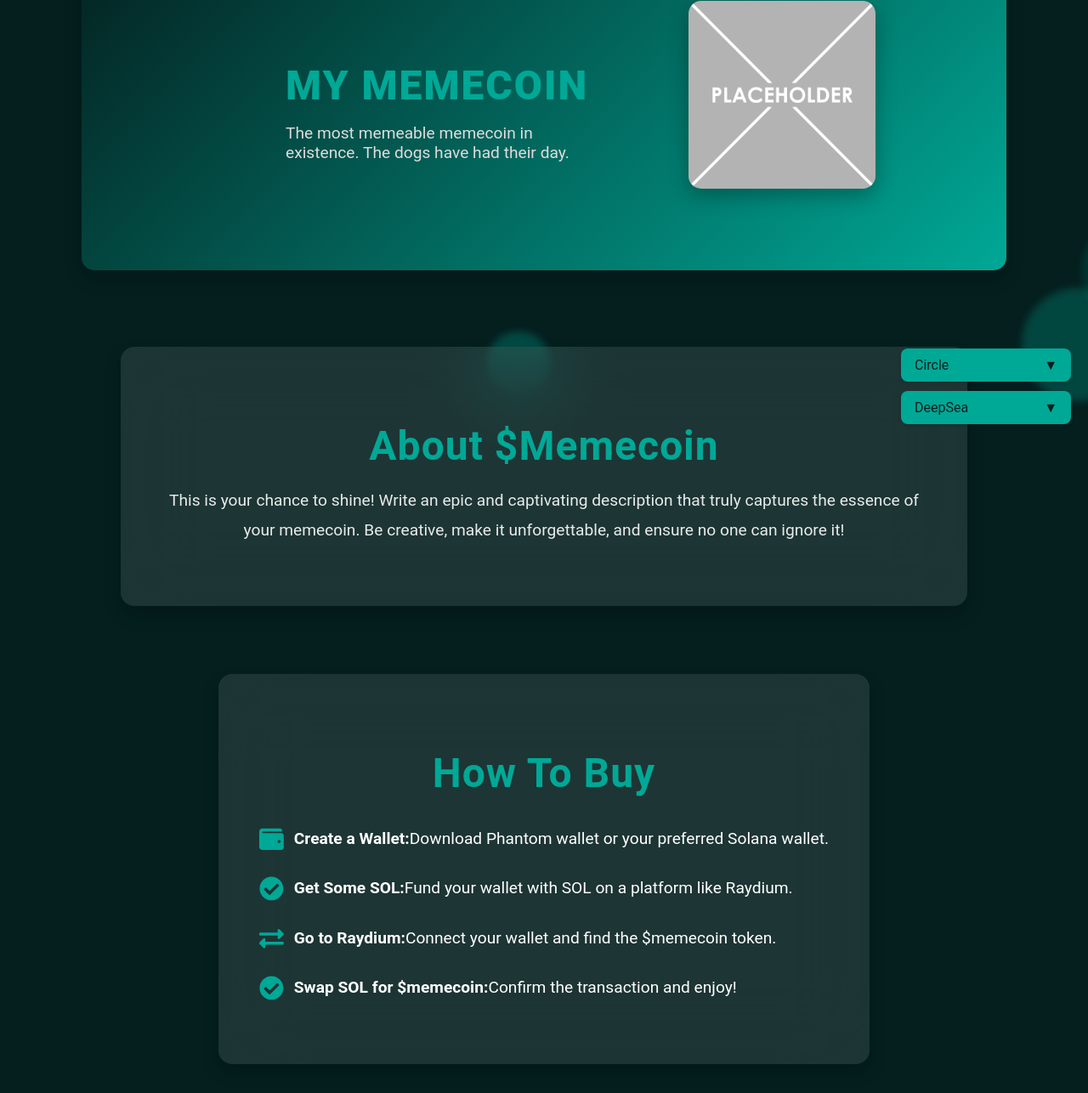
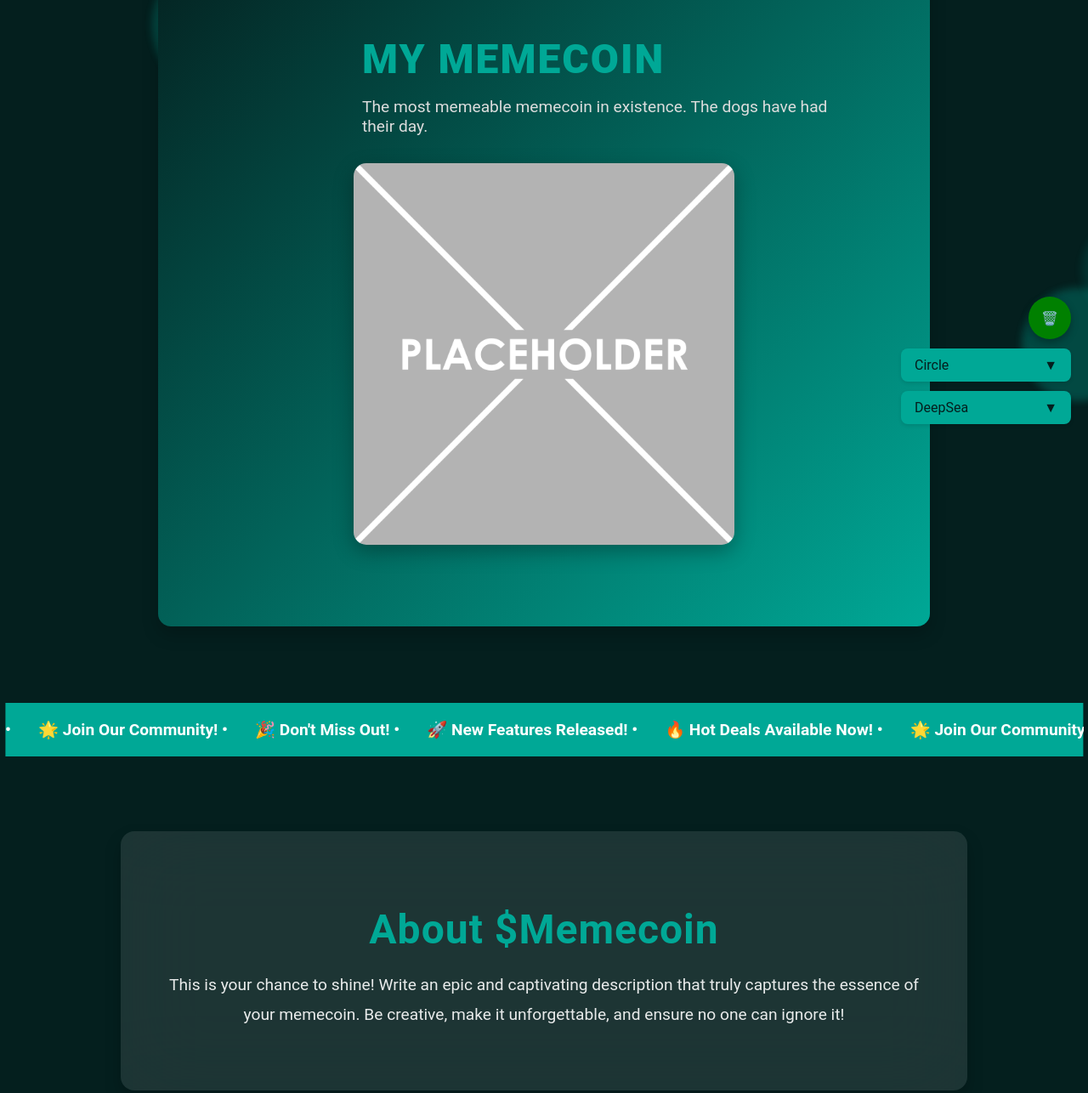
Before and after one commit to rataprens/memecoin-site, a Gatsby site: page / in a window 1280 px wide. Shown: the part 281-1567 px from the top of the page at 85% size. Built offline with nearby package versions, Linux system fonts and the light colour scheme; Gatsby itself is replaced by a stand-in of ours.

Commit message:
new features

```diff
--- a/package.json
+++ b/package.json
@@ -1,6 +1,6 @@
 {
   "name": "memecoin-site",
-  "version": "1.0.0",
+  "version": "1.0.1",
   "private": true,
   "description": "memecoin-site",
   "author": "Rataprens",
--- /dev/null
+++ b/src/components/Alert/Alert.tsx
@@ -0,0 +1,85 @@
+import React, { useState } from "react";
+import styled from "styled-components";
+import { motion } from "framer-motion";
+
+// Estilos dinámicos según el tipo de alerta
+const alertColors = {
+  success: { bg: "#4CAF50", text: "#fff", border: "#388E3C" },
+  error: { bg: "#F44336", text: "#fff", border: "#D32F2F" },
+  warning: { bg: "#FF9800", text: "#fff", border: "#F57C00" },
+  info: { bg: "#2196F3", text: "#fff", border: "#1976D2" },
+};
+
+// Contenedor principal de la alerta
+const AlertContainer = styled(motion.div)<{ type: keyof typeof alertColors }>`
+  position: fixed;
+  top: 20px;
+  right: 20px;
+  background-color: ${(props) => alertColors[props.type].bg};
+  color: ${(props) => alertColors[props.type].text};
+  border-left: 5px solid ${(props) => alertColors[props.type].border};
+  padding: 1rem 1.5rem;
+  border-radius: 10px;
+  box-shadow: 0px 4px 10px rgba(0, 0, 0, 0.2);
+  display: flex;
+  align-items: center;
+  gap: 10px;
+  min-width: 250px;
+  max-width: 400px;
+  z-index: 1000;
+`;
+
+const CloseButton = styled.button`
+  background: none;
+  border: none;
+  color: white;
+  font-size: 18px;
+  cursor: pointer;
+  margin-left: auto;
+  transition: transform 0.2s ease;
+
+  &:hover {
+    transform: scale(1.2);
+  }
+`;
+
+// Iconos para los tipos de alerta
+const AlertIcon = ({ type }: { type: keyof typeof alertColors }) => {
+  const icons = {
+    success: "✅",
+    error: "❌",
+    warning: "⚠️",
+    info: "ℹ️",
+  };
+  return <span>{icons[type]}</span>;
+};
+
+// Componente de Alerta Reutilizable
+const Alert: React.FC<{ title: string; message: string; type: keyof typeof alertColors }> = ({
+  title,
+  message,
+  type,
+}) => {
+  const [visible, setVisible] = useState(true);
+
+  if (!visible) return null;
+
+  return (
+    <AlertContainer
+      type={type}
+      initial={{ opacity: 0, y: -20 }}
+      animate={{ opacity: 1, y: 0 }}
+      exit={{ opacity: 0, y: -20 }}
+      transition={{ duration: 0.3 }}
+    >
+      <AlertIcon type={type} />
+      <div>
+        <strong>{title}</strong>
+        <p style={{ margin: "5px 0", fontSize: "14px" }}>{message}</p>
+      </div>
+      <CloseButton onClick={() => setVisible(false)}>✖️</CloseButton>
+    </AlertContainer>
+  );
+};
+
+export default Alert;
--- /dev/null
+++ b/src/components/ClearStorageButton/ClearStorageButton.tsx
@@ -0,0 +1,104 @@
+import React, { useEffect, useState } from "react";
+import styled from "styled-components";
+import Alert from "../Alert/Alert"; // Importamos el componente de alertas
+
+const FloatingButtonContainer = styled.div`
+  position: fixed;
+  bottom: 120px;
+  right: 20px;
+  display: flex;
+  flex-direction: column;
+  align-items: center;
+`;
+
+const FloatingButton = styled.button<{ isEmpty: boolean }>`
+  background-color: ${(props) => (props.isEmpty ? "green" : "red")};
+  color: white;
+  border: none;
+  border-radius: 50px;
+  width: 50px;
+  height: 50px;
+  font-size: 16px;
+  cursor: pointer;
+  box-shadow: 0px 4px 10px rgba(0, 0, 0, 0.3);
+  transition: transform 0.2s ease, background-color 0.3s ease;
+
+  &:hover {
+    background-color: ${(props) => (props.isEmpty ? "darkgreen" : "darkred")};
+    transform: scale(1.1);
+  }
+`;
+
+const Tooltip = styled.div`
+  background: rgba(0, 0, 0, 0.8);
+  color: white;
+  padding: 8px;
+  border-radius: 5px;
+  font-size: 12px;
+  position: absolute;
+  bottom: 60px;
+  white-space: pre-wrap;
+  max-width: 200px;
+  text-align: center;
+  opacity: 0;
+  visibility: hidden;
+  transition: opacity 0.3s ease, visibility 0.3s ease;
+
+  ${FloatingButtonContainer}:hover & {
+    opacity: 1;
+    visibility: visible;
+  }
+`;
+
+const ClearStorageButton: React.FC = () => {
+  const [isEmpty, setIsEmpty] = useState(true);
+  const [alert, setAlert] = useState<{ title: string; message: string; type: "success" | "info" } | null>(null);
+  const [storageData, setStorageData] = useState<string>("");
+
+  useEffect(() => {
+    checkStorage();
+  }, []);
+
+  const checkStorage = () => {
+    if (localStorage.length === 0) {
+      setIsEmpty(true);
+      setStorageData("No hay datos que limpiar.");
+    } else {
+      setIsEmpty(false);
+      const keys = Object.keys(localStorage);
+      const data = keys.map((key) => `${key}: ${localStorage.getItem(key)}`).join("\n");
+      setStorageData(data);
+    }
+  };
+
+  const clearLocalStorage = () => {
+    if (localStorage.length === 0) {
+      setAlert({ title: "No Data", message: "There is no data to clean!", type: "info" });
+      return;
+    }
+
+    localStorage.clear();
+    setIsEmpty(true);
+    setStorageData("No hay datos que limpiar.");
+    setAlert({ title: "Storage Cleared", message: "LocalStorage has been cleaned successfully!", type: "success" });
+
+    setTimeout(() => {
+      setAlert(null);
+      window.location.reload();
+    }, 1500);
+  };
+
+  return (
+    <>
+      {alert && <Alert title={alert.title} message={alert.message} type={alert.type} />}
+      <FloatingButtonContainer>
+        <Tooltip>{storageData}</Tooltip>
+        <FloatingButton isEmpty={isEmpty} onClick={clearLocalStorage}>
+          🗑️
+        </FloatingButton>
+      </FloatingButtonContainer>
+    </>
+  );
+};
+
+export default ClearStorageButton;
--- a/src/components/Header/Header.tsx
+++ b/src/components/Header/Header.tsx
@@ -105,6 +105,8 @@ const Header: React.FC = () => {
   const config = useConfig();
   const theme = config.theme;
   const siteTitle = config.siteConfig.siteTitle
+  const contractAddress = config.siteConfig.contractAddress;
+  const buyNowUrl = `https://jup.ag/swap/SOL-${contractAddress}`;
 
   useEffect(() => {
     const handleScroll = () => {
@@ -157,7 +159,7 @@ const Header: React.FC = () => {
             <NavItem onClick={() => handleNavItemClick("roadmap")}>ROADMAP</NavItem>
           </NavLinks>
           <BuyButtonContainer>
-            <BuyButtonNav theme={theme}>Buy Now</BuyButtonNav>
+            <BuyButtonNav onClick={() => window.open(buyNowUrl, "_blank")} theme={theme}>Buy Now</BuyButtonNav>
           </BuyButtonContainer>
         </NavItemsContainer>
       </NavContainer>
--- a/src/components/HomeSection/HomeSection.tsx
+++ b/src/components/HomeSection/HomeSection.tsx
@@ -15,7 +15,7 @@ const Section = styled(motion.section)<{ theme: any }>`
     `linear-gradient(135deg, ${props.theme.background}, ${props.theme.primary})`};
   border-radius: 15px;
   box-shadow: 0 10px 20px rgba(0, 0, 0, 0.2);
-  margin: 90px 0;
+  margin: 90px;
   color: ${(props) => props.theme.text};
   flex-wrap: wrap;
 `;
--- /dev/null
+++ b/src/components/MarqueeText/MarqueeText.tsx
@@ -0,0 +1,60 @@
+import React from "react";
+import styled, { keyframes } from "styled-components";
+import { useConfig } from "../../hooks/useConfig";
+
+// Animación del carrusel continuo
+const marqueeAnimation = keyframes`
+  from { transform: translateX(0); }
+  to { transform: translateX(-33.33%); } /* Mueve solo el 33.33% del ancho total */
+`;
+
+const MarqueeContainer = styled.div<{ bgColor: string }>`
+  overflow: hidden;
+  width: 99.07vw;
+  background: ${(props) => props.bgColor};
+  padding: 20px 0;
+  position: relative;
+  display: flex;
+  align-items: center;
+`;
+
+const MarqueeWrapper = styled.div<{ speed: number }>`
+  display: flex;
+  width: max-content;
+  animation: ${marqueeAnimation} ${({ speed }) => speed}s linear infinite;
+  white-space: nowrap; /* Evita que el texto se divida en varias líneas */
+`;
+
+const MarqueeTextItem = styled.span<{ textColor: string }>`
+  font-size: 1.2rem;
+  font-weight: bold;
+  color: ${(props) => props.textColor};
+  margin-right: 2rem; /* Espaciado entre los textos */
+`;
+
+interface MarqueeProps {
+  textList: string[];
+  speed?: number;
+}
+
+const MarqueeText: React.FC<MarqueeProps> = ({ textList, speed = 20 }) => {
+  const config = useConfig();
+  const theme = config.theme;
+
+  // Triplicamos la lista de textos para asegurar un efecto continuo
+  const triplicatedTextList = [...textList, ...textList, ...textList];
+
+  return (
+    <MarqueeContainer bgColor={theme.primary}>
+      <MarqueeWrapper speed={speed}>
+        {triplicatedTextList.map((text, index) => (
+          <MarqueeTextItem key={index} textColor={theme.text}>
+            {text} •
+          </MarqueeTextItem>
+        ))}
+      </MarqueeWrapper>
+    </MarqueeContainer>
+  );
+};
+
+export default MarqueeText;
--- a/src/components/ShapeSelectorFloating/ShapeSelectorFloating.tsx
+++ b/src/components/ShapeSelectorFloating/ShapeSelectorFloating.tsx
@@ -119,6 +119,9 @@ const ShapeSelectorFloating: React.FC<ShapeSelectorProps> = ({ onShapeChange })
     setSelectedShape(shape);
     onShapeChange(shape);  // Emitir el valor de la forma seleccionada
     setIsOpen(false);
+    setTimeout(() => {
+      window.location.reload();
+    }, 100);
   };
 
   useEffect(() => {
--- a/src/pages/index.tsx
+++ b/src/pages/index.tsx
@@ -11,12 +11,22 @@ import Footer from "../components/Footer/Footer";
 import ThemeSelectorFloating from "../components/ThemeSelectorFloating/ThemeSelectorFloating";
 import AnimatedBackground from "../components/AnimateBackground/AnimateBackground";
 import ShapeSelectorFloating from "../components/ShapeSelectorFloating/ShapeSelectorFloating";
+import ClearStorageButton from "../components/ClearStorageButton/ClearStorageButton";
+import MarqueeText from "../components/MarqueeText/MarqueeText";
 
 // Definir la interfaz del tema para tener una mejor seguridad de tipos
 interface Theme {
   background: string;
   text: string;
 }
+
+const StyledMarqueeContainer = styled.div`
+  position: relative;
+  width: 99vw; /* Ocupar todo el ancho de la pantalla */
+  left: 50%;
+  transform: translateX(-50%);
+  padding-bottom:5.5rem;
+`;
 
 // Establecer valores predeterminados en caso de que no se pase un tema
 const defaultTheme: Theme = {
@@ -71,6 +81,17 @@ const IndexPage: React.FC = () => {
       <Header />
       <Main>
         <HomeSection id="home" />
+        <StyledMarqueeContainer>
+          <MarqueeText
+            textList={[
+              "🚀 New Features Released!",
+              "🔥 Hot Deals Available Now!",
+              "🌟 Join Our Community!",
+              "🎉 Don't Miss Out!"
+            ]}
+            speed={12}
+          />
+        </StyledMarqueeContainer>
         <AboutSection id="about" />
         <HowToBuySection id="how-to-buy" />
         <TokenomicsSection id="tokenomics" />
@@ -79,6 +100,7 @@ const IndexPage: React.FC = () => {
       <Footer />
       <ShapeSelectorFloating onShapeChange={handleShapeChange} />
       <ThemeSelectorFloating></ThemeSelectorFloating> {/* comentar en caso de no utilizarlo en produccion */}
+      <ClearStorageButton></ClearStorageButton>
     </>
   );
 };
```
